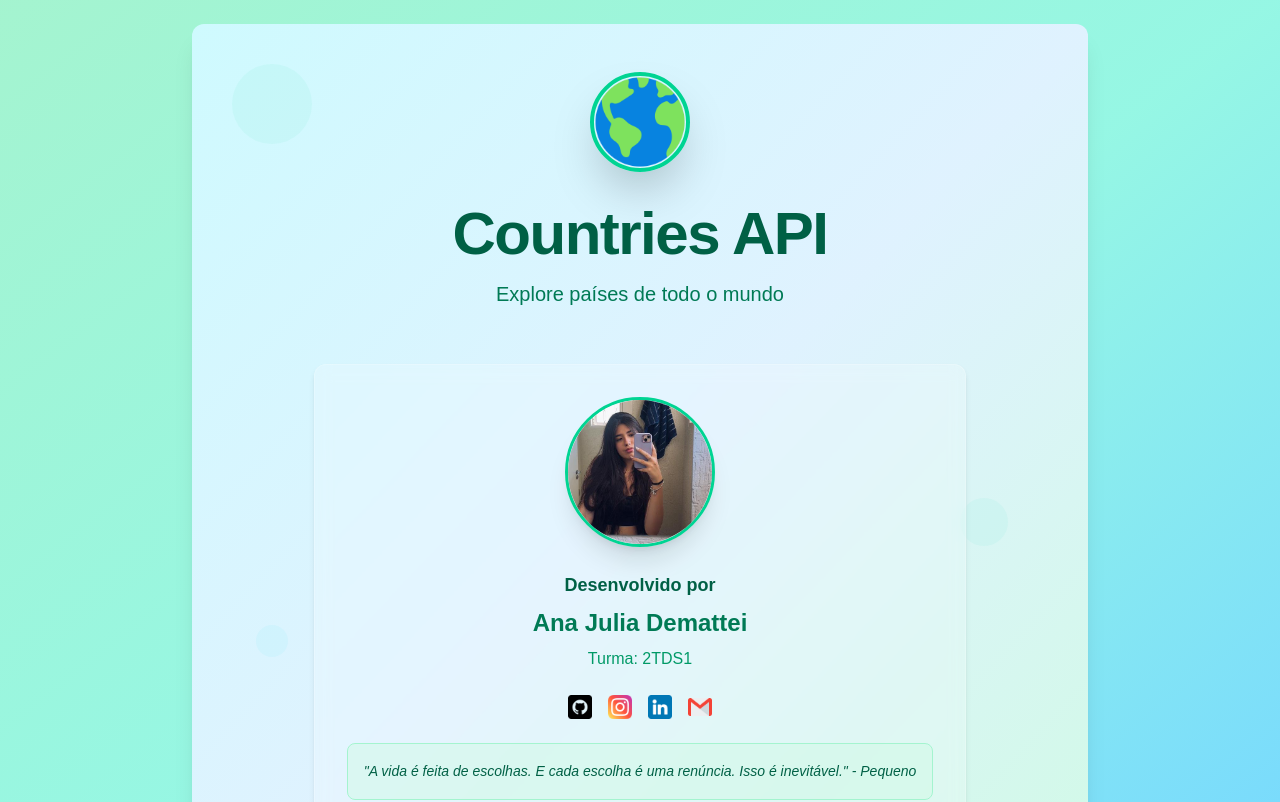
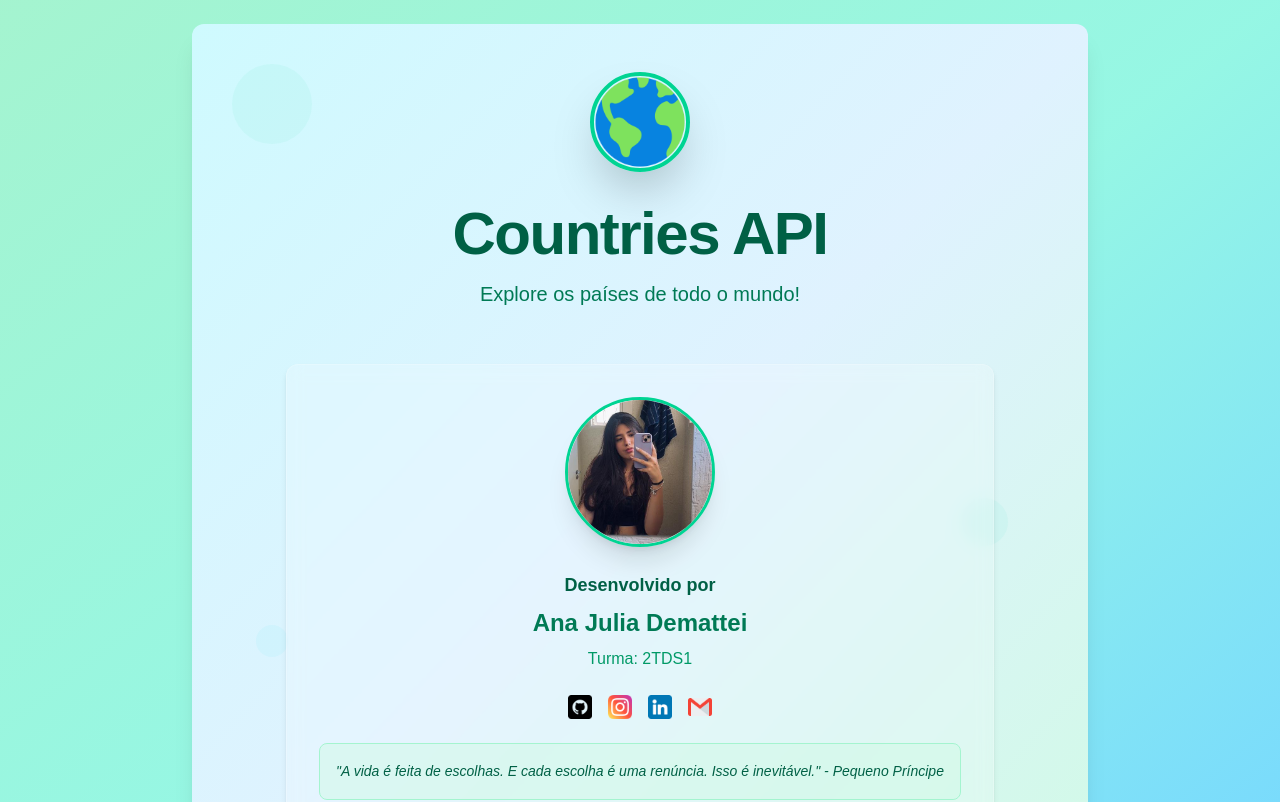
Before and after one commit to anajudemattei/API-Countries, a Next.js app: page / in a window 1280 px wide. Shown: the top 802 px of the page. Built offline with nearby package versions, Linux system fonts and the light colour scheme.

Commit message:
feat: detalhes

```diff
--- a/src/app/page.jsx
+++ b/src/app/page.jsx
@@ -30,7 +30,7 @@ export default function Home() {
               Countries API
             </h1>
             <p className="text-xl text-emerald-700 font-medium mb-6">
-              Explore países de todo o mundo
+              Explore os países de todo o mundo!
             </p>
           </div>
 
@@ -111,7 +111,7 @@ export default function Home() {
 
               <div className="bg-emerald-100/50 rounded-lg p-4 border border-emerald-200">
                 <p className="text-emerald-800 text-center italic text-sm leading-relaxed">
-                  "A vida é feita de escolhas. E cada escolha é uma renúncia. Isso é inevitável." - Pequeno
+                  "A vida é feita de escolhas. E cada escolha é uma renúncia. Isso é inevitável." - Pequeno Príncipe
                 </p>
               </div>
             </div>
--- a/src/app/sobre/page.jsx
+++ b/src/app/sobre/page.jsx
@@ -38,7 +38,7 @@ export default function Home() {
                         </p>
                     </div>
 
-                    <h2 className="text-2xl font-bold text-center mb-4 text-emerald-700">Conheça a API!</h2>
+                    <h2 className="text-2xl font-bold text-center mb-4 text-emerald-700">Conheça a API! ⬇️</h2>
                     <div className="flex flex-row gap-5 justify-center items-center mb-8">
                         <a href="https://restcountries.com/#rest-countries" target="_blank" rel="noopener noreferrer" title="REST Countries API" className="group">
                             <div className="bg-white/50 p-3 rounded-full shadow-lg group-hover:shadow-xl transition-all duration-300 group-hover:scale-110">
```
